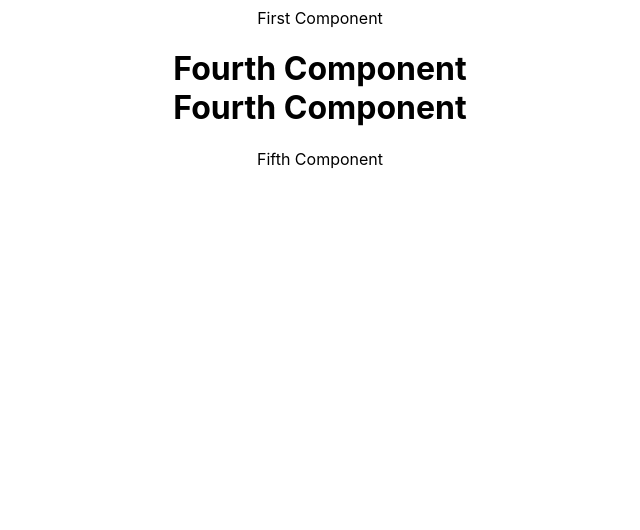
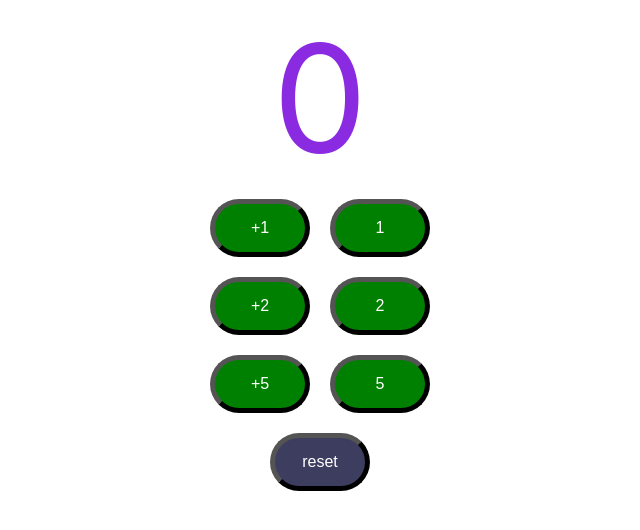
Before and after one commit to jangwone/react-tutorial, a React (Create React App) app: page / in a window 1280 px wide. Shown: the top 530 px of the page, without its empty margins (320-960 px from the left). Built offline with nearby package versions, Linux system fonts and the light colour scheme.

Commit message:
add counter component

```diff
--- a/src/App.js
+++ b/src/App.js
@@ -1,33 +1,18 @@
 import './App.css';
-import { Component } from 'react';
-import AllComponent from './components/learning-examples/AllComponent';
+import Counter from './components/counter/Counter';
 //!!! import 시 중괄호를 사용하지 않으면 무조건 default export component가 보인다.
 // component return() 여러 줄이면 tag 하나로 묶여야 한다.
 //오직하나만 export default 가능
+// function 사용
+// jsx - component 대문자
+// jsx - html tag 소문자
+
 function App() {
   return (
     <div className="App">
-      <AllComponent/>
+      <Counter />
     </div>
   );
 }
 
-// function 사용
-// jsx - component 대문자
-// jsx - html tag 소문자
-
-function SecondComponent() {
-  return (
-    <div class="SecondComponent">second Component</div>
-  )
-}
-
-class ThirdComponent extends Component {
-  render() {
-    return (
-      <div class="ThirdComponent">Third Component</div>
-    )
-  }
-}
-
 export default App;
--- /dev/null
+++ b/src/components/counter/Counter.css
@@ -0,0 +1,38 @@
+/* const buttonStyle = {
+    fontSize: "30px",
+    backgroundColor: "yellow",
+    width:"200px",
+    margin:"10px",
+    color:"white",
+    padding:"15px",
+    borderRadius:"10px",
+} */
+
+button {
+    font-size: 16px;
+    width: 100px;
+    margin: 10px;
+    color: white;
+    padding: 15px;
+    border-radius: 30px;
+    border-color: black;
+    border-width: 5px;
+}
+
+.counterButton {
+    background-color: green;
+}
+
+.resetButton {
+    background-color: rgb(61, 61, 95);
+}
+
+.count {
+    font-size: 50px;
+    padding: 20px;
+}
+
+.totalCount {
+    color: blueviolet;
+    font-size: 150px;
+}
--- /dev/null
+++ b/src/components/counter/Counter.jsx
@@ -0,0 +1,37 @@
+import { useState } from 'react'
+import './Counter.css'
+import CounterButton from './CounterButton';
+
+
+export default function Counter() {
+    //[0,f]
+    const [count, setCount] = useState(0);
+
+    function incrementCounterParentFunction(by) {
+        setCount(count + by)
+    }
+
+    function decrementCounterParentFunction(by) {
+        setCount(count - by)
+    }
+
+    function resetCounter() {
+        setCount(0)
+    }
+
+    return (
+        <>
+            <span className="totalCount">{count}</span>
+            <CounterButton by={1}
+                incrementCounterParentFunction={incrementCounterParentFunction}
+                decrementCounterParentFunction={decrementCounterParentFunction} />
+            <CounterButton by={2}
+                incrementCounterParentFunction={incrementCounterParentFunction}
+                decrementCounterParentFunction={decrementCounterParentFunction} />
+            <CounterButton by={5}
+                incrementCounterParentFunction={incrementCounterParentFunction}
+                decrementCounterParentFunction={decrementCounterParentFunction} />
+            <button className="resetButton" onClick={resetCounter}>reset</button>
+        </>
+    )
+}
--- /dev/null
+++ b/src/components/counter/CounterButton.jsx
@@ -0,0 +1,25 @@
+import { PropTypes } from 'prop-types'
+
+export default function CounterButton({ by, incrementCounterParentFunction, decrementCounterParentFunction }) {
+
+    return (
+        <div className="counter">
+            <div>
+                <button className="counterButton" onClick={() => incrementCounterParentFunction(by)}>
+                    +{by}
+                </button>
+                <button className="counterButton" onClick={() => decrementCounterParentFunction(by) }>
+                    {by}
+                </button>
+            </div>
+        </div>
+    )
+}
+
+CounterButton.propTypes = {
+    by: PropTypes.number
+}
+
+CounterButton.defaultProps = {
+    by: 1
+}
```
